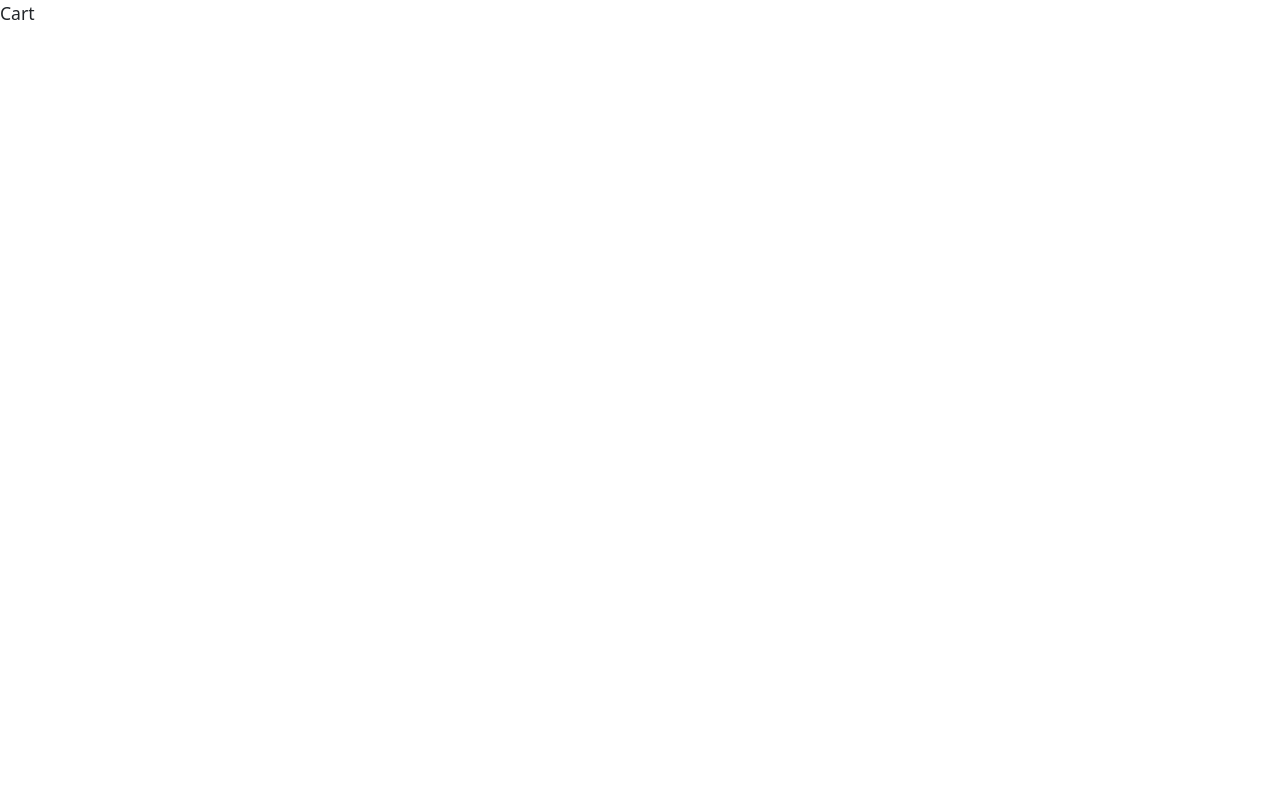
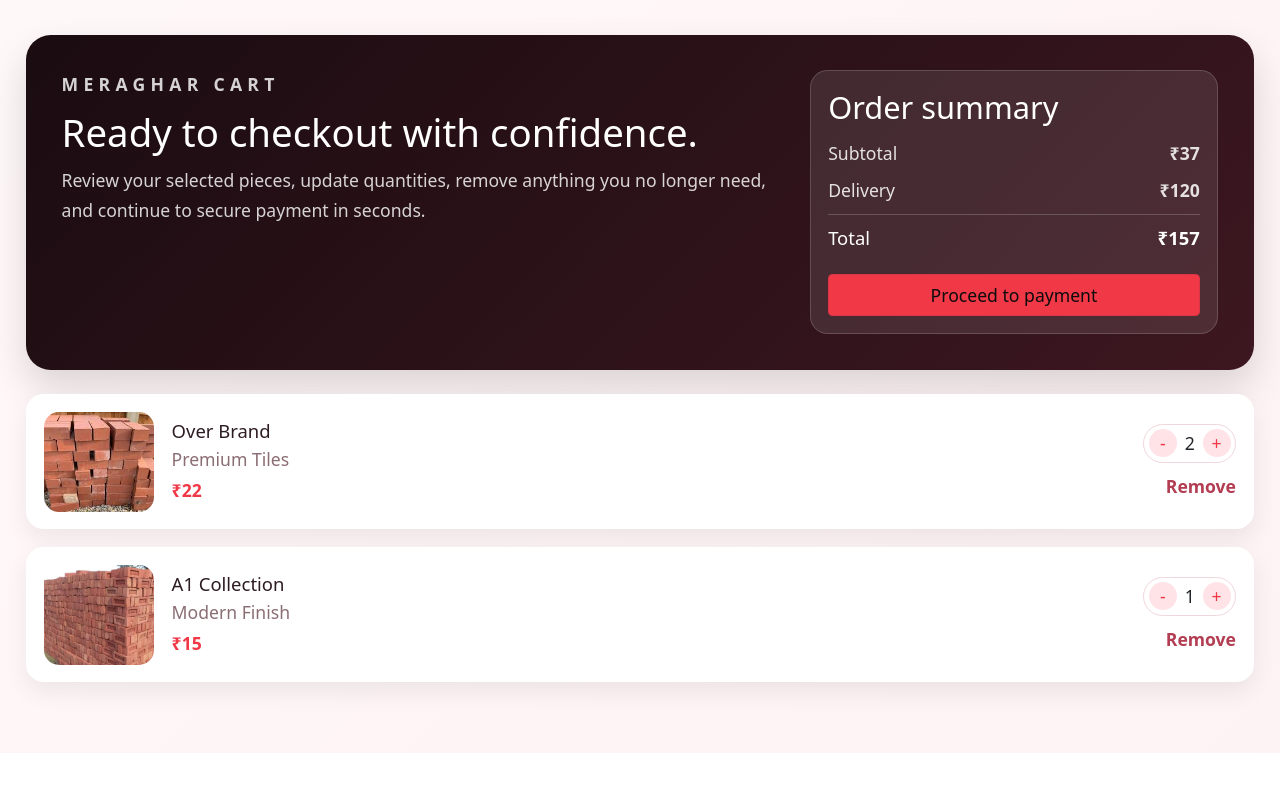
Before and after one commit to tar455/MeraGhar, a React (Create React App) app in the folder clientside/: page /cart in a window 1280 px wide. Shown: the top 792 px of the page. Built offline with nearby package versions, Linux system fonts and the light colour scheme.

Commit message:
just testing AI

```diff
--- a/clientside/src/index.css
+++ b/clientside/src/index.css
@@ -379,3 +379,151 @@ footer span{
         gap: 0.3rem;
     }
 }
+
+.cart-page {
+    padding: 2rem 1.5rem 4rem;
+    background: linear-gradient(135deg, #fff8f9 0%, #fdf2f4 100%);
+}
+
+.cart-hero {
+    display: grid;
+    grid-template-columns: 1.6fr 0.9fr;
+    gap: 1.2rem;
+    align-items: start;
+    padding: 2rem;
+    border-radius: 1.4rem;
+    background: linear-gradient(135deg, #1a0c11 0%, #3d1720 100%);
+    color: #fff;
+    box-shadow: 0 18px 38px rgba(0, 0, 0, 0.14);
+}
+
+.cart-hero h1 {
+    font-size: clamp(1.7rem, 3vw, 2.5rem);
+    margin-bottom: 0.6rem;
+}
+
+.cart-hero p {
+    color: rgba(255,255,255,0.82);
+    line-height: 1.7;
+}
+
+.cart-summary-card {
+    background: rgba(255,255,255,0.1);
+    border: 1px solid rgba(255,255,255,0.16);
+    border-radius: 1rem;
+    padding: 1rem;
+}
+
+.cart-summary-card h3 {
+    margin-bottom: 0.8rem;
+}
+
+.summary-row {
+    display: flex;
+    justify-content: space-between;
+    margin-bottom: 0.6rem;
+    color: rgba(255,255,255,0.86);
+}
+
+.summary-total {
+    font-size: 1.05rem;
+    color: #fff;
+    padding-top: 0.5rem;
+    border-top: 1px solid rgba(255,255,255,0.2);
+}
+
+.btn-block {
+    width: 100%;
+    margin-top: 0.7rem;
+}
+
+.cart-items-section {
+    margin-top: 1.4rem;
+}
+
+.cart-list {
+    display: grid;
+    gap: 1rem;
+}
+
+.cart-item {
+    display: grid;
+    grid-template-columns: 110px 1fr auto;
+    gap: 1rem;
+    align-items: center;
+    background: #fff;
+    border-radius: 1rem;
+    padding: 1rem;
+    box-shadow: 0 10px 24px rgba(0, 0, 0, 0.07);
+}
+
+.cart-item img {
+    width: 100%;
+    height: 100px;
+    object-fit: cover;
+    border-radius: 0.85rem;
+}
+
+.cart-item-info h3 {
+    font-size: 1.05rem;
+    color: #2d1c22;
+    margin-bottom: 0.2rem;
+}
+
+.cart-item-info p {
+    color: #8b6d74;
+    margin-bottom: 0.25rem;
+}
+
+.cart-item-price {
+    color: var(--main-color);
+    font-weight: 700;
+}
+
+.cart-item-actions {
+    display: flex;
+    flex-direction: column;
+    align-items: flex-end;
+    gap: 0.6rem;
+}
+
+.text-action {
+    border: none;
+    background: transparent;
+    color: #b33d52;
+    font-weight: 600;
+    cursor: pointer;
+}
+
+.empty-state {
+    text-align: center;
+    padding: 2rem;
+    border-radius: 1rem;
+    background: #fff;
+    box-shadow: 0 10px 24px rgba(0, 0, 0, 0.07);
+}
+
+.empty-state h3 {
+    margin-bottom: 0.4rem;
+    color: #2d1c22;
+}
+
+.empty-state p {
+    margin-bottom: 0.9rem;
+    color: #7d5560;
+}
+
+@media (max-width: 768px) {
+    .cart-hero {
+        grid-template-columns: 1fr;
+        padding: 1.3rem;
+    }
+
+    .cart-item {
+        grid-template-columns: 1fr;
+    }
+
+    .cart-item-actions {
+        align-items: flex-start;
+    }
+}
--- a/clientside/src/pages/Product.js
+++ b/clientside/src/pages/Product.js
@@ -1,4 +1,5 @@
 import React, { useEffect, useMemo, useState } from "react";
+import { useLocation } from "react-router-dom";
 import LoadingBox from "./LoadingBox";
 import MessageBox from "./messageBox";
 import { useSelector, useDispatch } from "react-redux";
@@ -7,10 +8,20 @@ import ProductShow from "./productshow";
 
 export default function Product() {
     const dispatch = useDispatch();
+    const location = useLocation();
     const productList = useSelector((state) => state.productList);
     const { loading, error, products } = productList;
-    const [searchTerm, setSearchTerm] = useState("");
+    const searchQuery = useMemo(() => new URLSearchParams(location.search).get("search") || "", [location.search]);
+    const [searchTerm, setSearchTerm] = useState(searchQuery);
     const [selectedCategory, setSelectedCategory] = useState("All");
+
+    useEffect(() => {
+        dispatch(listProduct());
+    }, [dispatch]);
+
+    useEffect(() => {
+        setSearchTerm(searchQuery);
+    }, [searchQuery]);
 
     useEffect(() => {
         dispatch(listProduct());
--- a/clientside/src/pages/cart.js
+++ b/clientside/src/pages/cart.js
@@ -1,10 +1,117 @@
-import React from "react";
+import React, { useMemo, useState } from "react";
+import { useHistory } from "react-router-dom";
 
+const initialItems = [
+    {
+        id: 1,
+        name: "Over Brand",
+        category: "Premium Tiles",
+        price: 11,
+        quantity: 2,
+        image: "/images/OverBrand.jpg",
+    },
+    {
+        id: 2,
+        name: "A1 Collection",
+        category: "Modern Finish",
+        price: 15,
+        quantity: 1,
+        image: "/images/A1.jpg",
+    },
+];
 
-export default function Cart(){
-    return(
-        <div>
-            Cart
+export default function Cart() {
+    const [items, setItems] = useState(initialItems);
+    const history = useHistory();
+
+    const subtotal = useMemo(() => {
+        return items.reduce((acc, item) => acc + item.price * item.quantity, 0);
+    }, [items]);
+
+    const shipping = subtotal > 0 ? 120 : 0;
+    const total = subtotal + shipping;
+
+    const updateQuantity = (id, delta) => {
+        setItems((currentItems) =>
+            currentItems.map((item) =>
+                item.id === id ? { ...item, quantity: Math.max(1, item.quantity + delta) } : item
+            )
+        );
+    };
+
+    const removeItem = (id) => {
+        setItems((currentItems) => currentItems.filter((item) => item.id !== id));
+    };
+
+    return (
+        <div className="cart-page">
+            <section className="cart-hero">
+                <div>
+                    <p className="eyebrow">MeraGhar cart</p>
+                    <h1>Ready to checkout with confidence.</h1>
+                    <p>
+                        Review your selected pieces, update quantities, remove anything you no longer need,
+                        and continue to secure payment in seconds.
+                    </p>
+                </div>
+                <div className="cart-summary-card">
+                    <h3>Order summary</h3>
+                    <div className="summary-row">
+                        <span>Subtotal</span>
+                        <strong>₹{subtotal}</strong>
+                    </div>
+                    <div className="summary-row">
+                        <span>Delivery</span>
+                        <strong>₹{shipping}</strong>
+                    </div>
+                    <div className="summary-row summary-total">
+                        <span>Total</span>
+                        <strong>₹{total}</strong>
+                    </div>
+                    <button type="button" className="btn btn-danger btn-block" onClick={() => history.push("/billing")}>
+                        Proceed to payment
+                    </button>
+                </div>
+            </section>
+
+            <section className="cart-items-section">
+                {items.length ? (
+                    <div className="cart-list">
+                        {items.map((item) => (
+                            <article className="cart-item" key={item.id}>
+                                <img src={item.image} alt={item.name} />
+                                <div className="cart-item-info">
+                                    <h3>{item.name}</h3>
+                                    <p>{item.category}</p>
+                                    <div className="cart-item-price">₹{item.price * item.quantity}</div>
+                                </div>
+                                <div className="cart-item-actions">
+                                    <div className="quantity-controls">
+                                        <button type="button" onClick={() => updateQuantity(item.id, -1)}>
+                                            -
+                                        </button>
+                                        <span>{item.quantity}</span>
+                                        <button type="button" onClick={() => updateQuantity(item.id, 1)}>
+                                            +
+                                        </button>
+                                    </div>
+                                    <button type="button" className="text-action" onClick={() => removeItem(item.id)}>
+                                        Remove
+                                    </button>
+                                </div>
+                            </article>
+                        ))}
+                    </div>
+                ) : (
+                    <div className="empty-state">
+                        <h3>Your cart is empty</h3>
+                        <p>Pick a few favorites from the catalog and they will appear here.</p>
+                        <button type="button" className="btn btn-danger" onClick={() => history.push("/")}>
+                            Continue shopping
+                        </button>
+                    </div>
+                )}
+            </section>
         </div>
     );
 }
--- a/clientside/src/template/header.js
+++ b/clientside/src/template/header.js
@@ -1,8 +1,32 @@
 import React from "react";
+import { withRouter } from "react-router-dom";
 // import SideBar from "./sideBar";
 
 class Header extends React.Component {
-  render(){
+  constructor(props) {
+    super(props);
+    this.state = {
+      searchTerm: "",
+    };
+  }
+
+  handleInputChange = (event) => {
+    this.setState({ searchTerm: event.target.value });
+  };
+
+  handleSubmit = (event) => {
+    event.preventDefault();
+    const { history } = this.props;
+    const query = this.state.searchTerm.trim();
+
+    if (query) {
+      history.push(`/product?search=${encodeURIComponent(query)}`);
+    } else {
+      history.push("/product");
+    }
+  };
+
+  render() {
     return (
       <div className="container-fluid main_menu">
         <div className="row">
@@ -24,18 +48,24 @@ class Header extends React.Component {
                     <li className="nav-item">
                       <a className="nav-link" href="/about">About</a>
                     </li>
-        {/* <li className="nav-item">
-          <a className="nav-link" href="localhost:5000">Add with Us</a>
-        </li> */}
-
                   </ul>
                   <div className="main-header-Left">
-      <form className="d-flex">
+                    <form className="d-flex" onSubmit={this.handleSubmit}>
                       <a className="nav-link" href="/">
                         <i className="fas fa-map-marker-alt me-2"></i>
                       </a>
-        <input className="form-control me-2" type="search" id="searchInp" placeholder="Search Your Location"  aria-label="Search"/>
-        <button className="btn me-2" type="submit" id="searchBtn" autoComplete="true">Search</button>
+                      <input
+                        className="form-control me-2"
+                        type="search"
+                        id="searchInp"
+                        placeholder="Search products or brands"
+                        aria-label="Search"
+                        value={this.state.searchTerm}
+                        onChange={this.handleInputChange}
+                      />
+                      <button className="btn me-2" type="submit" id="searchBtn" autoComplete="true">
+                        Search
+                      </button>
                       <a href="login-signup"><button className="btn me-2" type="button">Login</button></a>
                       <a className="nav-link" href="/cart"><i className="fas fa-shopping-cart"></i></a>
                     </form>
@@ -50,4 +80,5 @@ class Header extends React.Component {
     );
   }
 }
-export default Header;
+
+export default withRouter(Header);
--- a/package.json
+++ b/package.json
@@ -22,7 +22,7 @@
     "express": "^4.17.1",
     "hbs": "^4.1.1",
     "mongoose": "^6.13.5",
-    "nodemon": "^2.0.7",
+    "nodemon": "^2.0.22",
     "sequelize": "^6.5.0"
   },
   "devDependencies": {
```
Also changed, not shown: 1 other file (tests, documents, lock files or other folders). Lines whose indentation alone changed are shown as unchanged.
